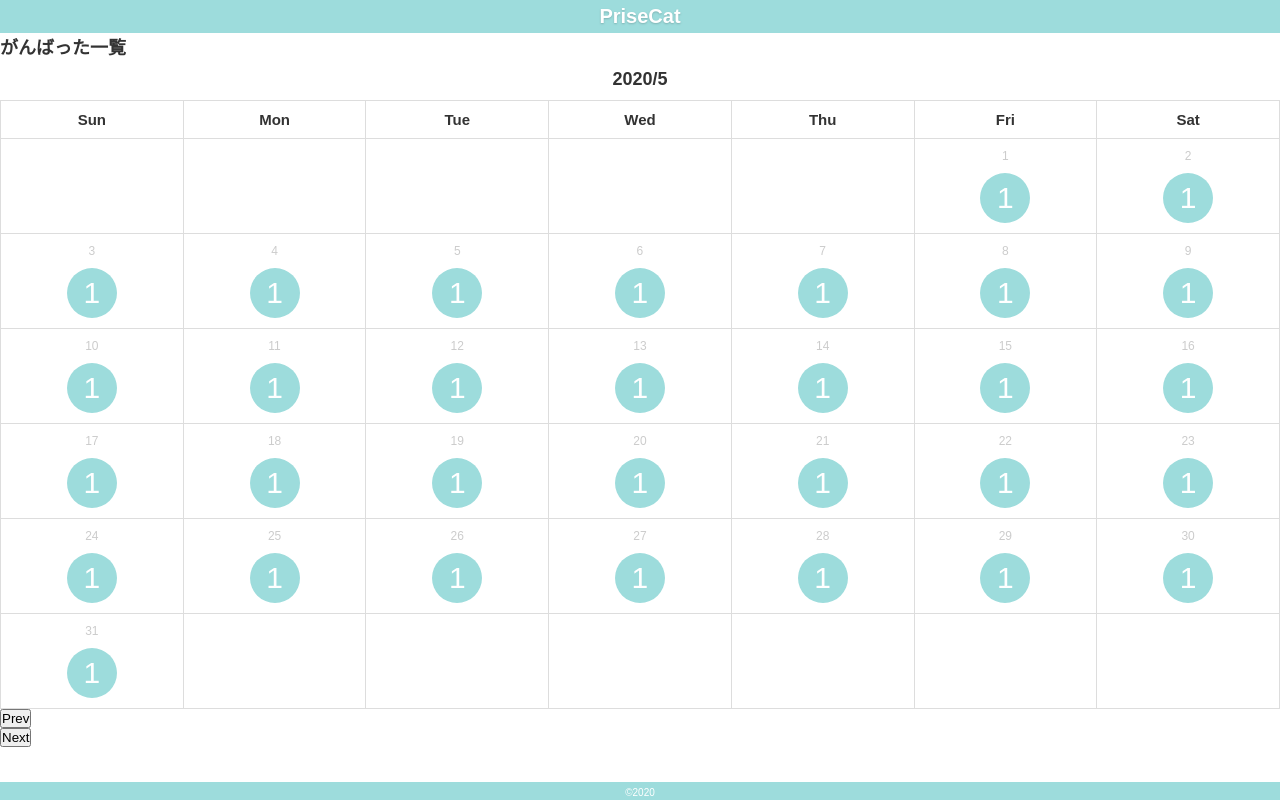
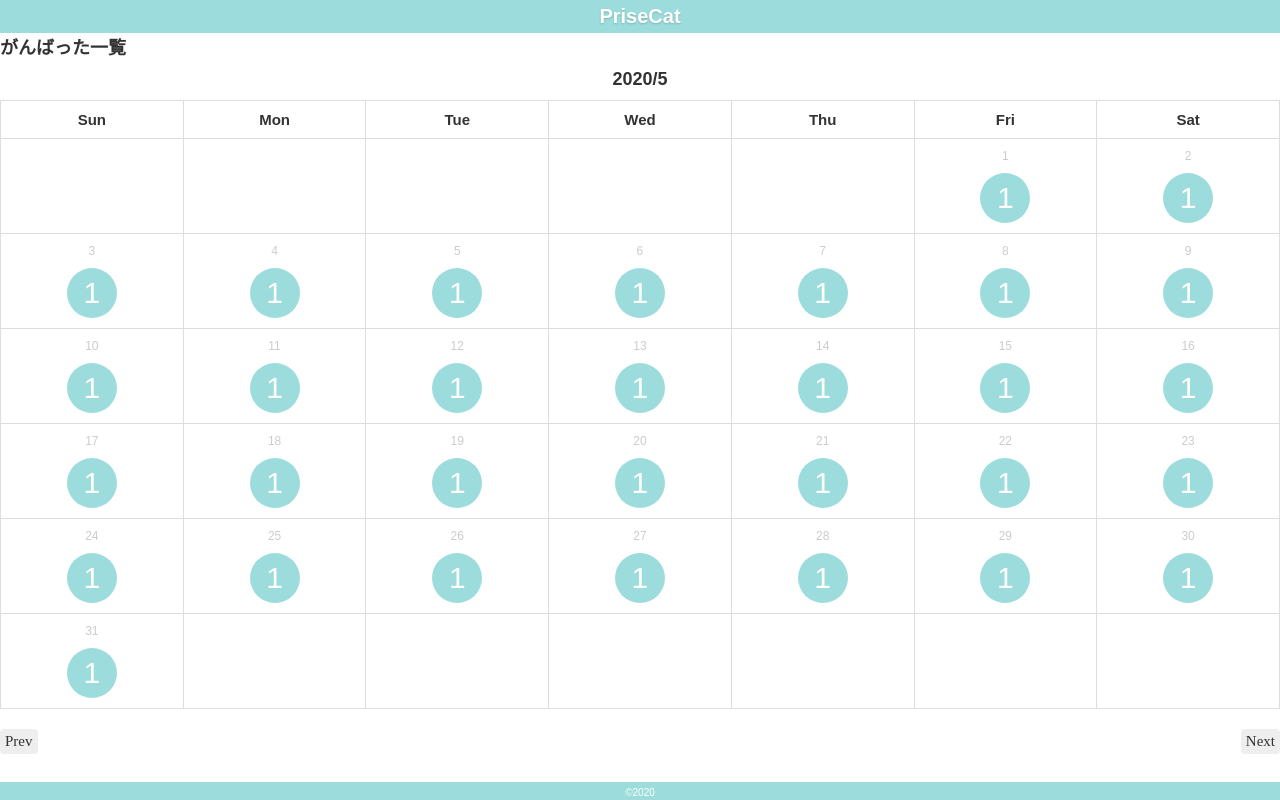
Before and after one commit to harutete/praise-cat, a React (Create React App) app: page /list in a window 1280 px wide. Built offline with nearby package versions, Linux system fonts and the light colour scheme.

Commit message:
Add: コンポーネント化したボタン群を読み込ませる

```diff
--- a/src/components/Calender/index.tsx
+++ b/src/components/Calender/index.tsx
@@ -4,6 +4,7 @@ import styled from 'styled-components'
 //Component
 import Heading02 from '../common/atoms/Heading02'
 import CalenderTable from './CalenderTable'
+import PagenationButton from './PagenationButton'
 
 const Calender = () => {
   const fetchCurrentDate = () => {
@@ -76,14 +77,7 @@ const Calender = () => {
         weekDayArr={weekDayArr}
         calenderDate={calender}
       />
-      <ul>
-        <li>
-          <button type="button" onClick={reRenderCalender} data-pagenation="prev">Prev</button>
-        </li>
-        <li>
-          <button type="button" onClick={reRenderCalender} data-pagenation="next">Next</button>
-        </li>
-      </ul>
+      <PagenationButton />
     </>
   )
 }
```
